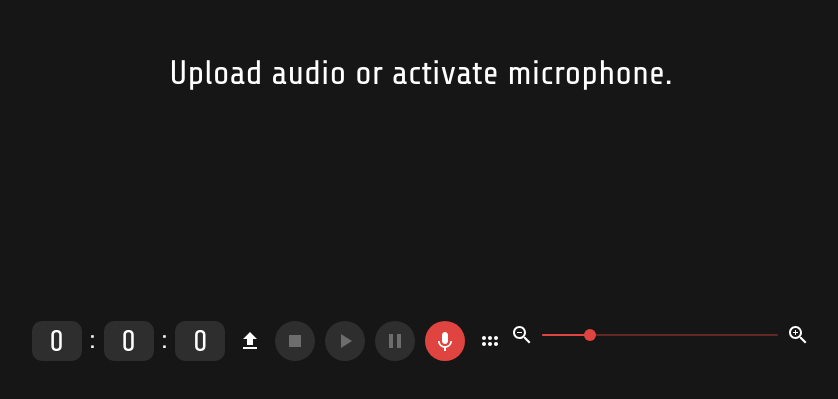
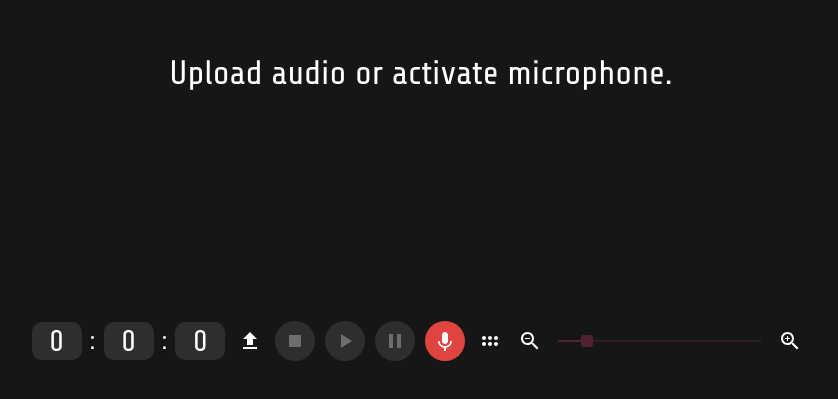
Before and after one commit to MichaelShingo/audioFeatures, a Next.js app: page / in a window 1280 px wide. Shown: the part 139-538 px from the top of the page, without its empty margins (219-1057 px from the left). Built offline with nearby package versions, Linux system fonts and the light colour scheme; no server answers.

Commit message:
zoom features complete

```diff
--- a/app/assets/globals.css
+++ b/app/assets/globals.css
@@ -36,10 +36,8 @@ input[type='number'] {
 
 /* Style the scrollbar track when the handle is being dragged */
 ::-webkit-scrollbar-track {
-	background-color: transparent; /* Set the background color of the track */
 }
 
 /* Style the scrollbar corner */
 ::-webkit-scrollbar-corner {
-	background-color: transparent; /* Set the background color of the corner */
 }
--- a/app/components/PlaybackControls.tsx
+++ b/app/components/PlaybackControls.tsx
@@ -85,6 +85,7 @@ const PlaybackControls: React.FC = () => {
 		<Stack
 			direction="row"
 			justifyContent="center"
+			alignItems="center"
 			sx={{ backgroundColor: theme.palette.background.default }}
 		>
 			<Timecode />
--- a/app/components/SeekHandle.tsx
+++ b/app/components/SeekHandle.tsx
@@ -32,7 +32,7 @@ const SeekHandle: React.FC = () => {
 			scrollPositionRef.current + windowWidthRef.current;
 		let currentPosition: number = 0;
 		if (seekHandleRef.current) {
-			currentPosition = parseInt(seekHandleRef.current?.style.left);
+			currentPosition = parseInt(seekHandleRef.current.style.left);
 		}
 
 		if (currentPosition >= currentViewEndPosition) {
@@ -95,6 +95,12 @@ const SeekHandle: React.FC = () => {
 		}
 	}, [state.mousePosition, state.seekHandleMouseDown, state.waveformScrollPosition]);
 
+	useEffect(() => {
+		if (seekHandleRef.current) {
+			seekHandleRef.current.style.left = `${calcPositionFromSeconds(state.seconds)}px`;
+		}
+	}, [state.zoomFactor]);
+
 	return (
 		<Box // red line
 			ref={seekHandleRef}
--- a/app/components/Waveform.tsx
+++ b/app/components/Waveform.tsx
@@ -8,12 +8,9 @@ import HoverMarker from './HoverMarker';
 
 const Waveform: React.FC = () => {
 	const { state, dispatch } = useAppState();
-	const { calcSecondsFromPosition } = usePositionCalculations();
+	const { calcSecondsFromPosition, calcPositionFromSeconds } = usePositionCalculations();
 	const [svgPathData, setSVGPathData] = useState<string>('');
 
-	// const [svgData, setSVGData] = useState<string>(
-	// 	`<svg xmlns="http://www.w3.org/2000/svg" width="500" height="200" viewBox="0 0 500 200"></svg>`
-	// );
 	const containerRef: RefObject<HTMLDivElement> = useRef<HTMLDivElement>(null);
 
 	useEffect(() => {
@@ -38,6 +35,13 @@ const Waveform: React.FC = () => {
 			containerRef.current.scrollLeft = state.waveformScrollPosition;
 		}
 	}, [state.waveformScrollPosition]);
+
+	useEffect(() => {
+		if (containerRef.current) {
+			containerRef.current.scrollLeft =
+				calcPositionFromSeconds(state.seconds) - state.windowWidth / 2;
+		}
+	}, [state.zoomFactor]);
 
 	useEffect(() => {
 		const handleScroll = () => {
@@ -129,6 +133,13 @@ const Waveform: React.FC = () => {
 		dispatch({ type: actions.SET_SECONDS, payload: seconds });
 	};
 
+	const calcStrokeWidth = (): number => {
+		if (state.zoomFactor < 0.5) {
+			return 0.6;
+		}
+		return 1 / state.zoomFactor + 0.1;
+	};
+
 	return (
 		<div
 			ref={containerRef}
@@ -140,7 +151,7 @@ const Waveform: React.FC = () => {
 				width: '100vw',
 				backgroundColor: '',
 				height: '90%',
-				overflowX: 'auto',
+				overflowX: 'scroll',
 				overflowY: 'hidden',
 				paddingInline: '0px',
 				display: 'flex',
@@ -205,7 +216,7 @@ const Waveform: React.FC = () => {
 							viewBox={`0 0 ${state.loudnessData.length} 1000`}
 							preserveAspectRatio="none"
 						>
-							<g fill="#3498db" stroke="#3498db" strokeWidth="1">
+							<g fill="#3498db" stroke="#3498db" strokeWidth={calcStrokeWidth()}>
 								<path d={svgPathData} fillOpacity="0.3" />
 							</g>
 						</svg>
--- a/app/components/ZoomSlider.tsx
+++ b/app/components/ZoomSlider.tsx
@@ -5,32 +5,68 @@ import Slider from '@mui/material/Slider';
 import ZoomOutIcon from '@mui/icons-material/ZoomOut';
 import ZoomInIcon from '@mui/icons-material/ZoomIn';
 import { actions, useAppState } from '../context/AppStateContext';
+import { IconButton, useTheme } from '@mui/material';
 
 const ZoomSlider: React.FC = () => {
 	const { state, dispatch } = useAppState();
+	const theme = useTheme();
 
 	const handleChange = (event: Event, newValue: number | number[]) => {
-		dispatch({ type: actions.SET_ZOOM_FACTOR, payload: newValue / 100 });
+		dispatch({ type: actions.SET_ZOOM_FACTOR, payload: (newValue as number) / 100 });
 	};
 
-	React.useEffect(() => {
-		console.log(state.zoomFactor);
-	}, [state.zoomFactor]);
+	const isDisabled = (): boolean => {
+		return state.isPlaying || !state.isUploaded;
+	};
+
+	const incrementZoomFactor = (amount: number) => {
+		dispatch({
+			type: actions.SET_ZOOM_FACTOR,
+			payload: state.zoomFactor + amount,
+		});
+	};
 
 	return (
 		<Box sx={{ width: 300 }}>
-			<Stack spacing={1} direction="row" sx={{ mb: 1 }} alignItems="center">
-				<ZoomOutIcon />
+			<Stack spacing={1} direction="row" alignItems="center">
+				<IconButton onClick={() => incrementZoomFactor(-0.01)}>
+					<ZoomOutIcon />
+				</IconButton>
 				<Slider
-					min={0}
-					max={500}
+					disabled={isDisabled()}
+					min={20}
+					max={600}
 					size="small"
 					valueLabelDisplay="auto"
 					aria-label="zoom"
 					value={Math.round(state.zoomFactor * 100)}
 					onChange={handleChange}
+					valueLabelFormat={(value: number) => `${value}%`}
+					sx={{
+						'& .MuiSlider-thumb': {
+							borderRadius: '3px',
+						},
+						'& .Mui-disabled': {
+							color: theme.palette.common.maroon,
+						},
+						'& .MuiSlider-rail': {
+							color: isDisabled()
+								? theme.palette.common.maroon
+								: theme.palette.primary.light,
+						},
+						'& .MuiSlider-track': {
+							color: isDisabled()
+								? theme.palette.common.maroon
+								: theme.palette.primary.light,
+						},
+						'&:disabled': {
+							backgroundColor: theme.palette.common.maroon,
+						},
+					}}
 				/>
-				<ZoomInIcon />
+				<IconButton onClick={() => incrementZoomFactor(0.01)}>
+					<ZoomInIcon />
+				</IconButton>
 			</Stack>
 		</Box>
 	);
--- a/app/customHooks/usePositionCalculations.tsx
+++ b/app/customHooks/usePositionCalculations.tsx
@@ -10,12 +10,12 @@ const usePositionCalculations = () => {
 
 	const calcSecondsFromPosition = (currentPosition: number): number => {
 		const playbackPercentage = currentPosition / calcWavelengthLength();
-		return playbackPercentage * state.audioDuration;
+		return (playbackPercentage * state.audioDuration) / state.zoomFactor;
 	};
 
 	const calcPositionFromSeconds = (currentTimeInSeconds: number): number => {
 		const playbackPercentage: number = currentTimeInSeconds / state.audioDuration;
-		return playbackPercentage * calcWavelengthLength();
+		return playbackPercentage * calcWavelengthLength() * state.zoomFactor;
 	};
 
 	const isPositionInCurrentView = (position: number) => {
```
Also changed, not shown: audioFeatures.txt.
